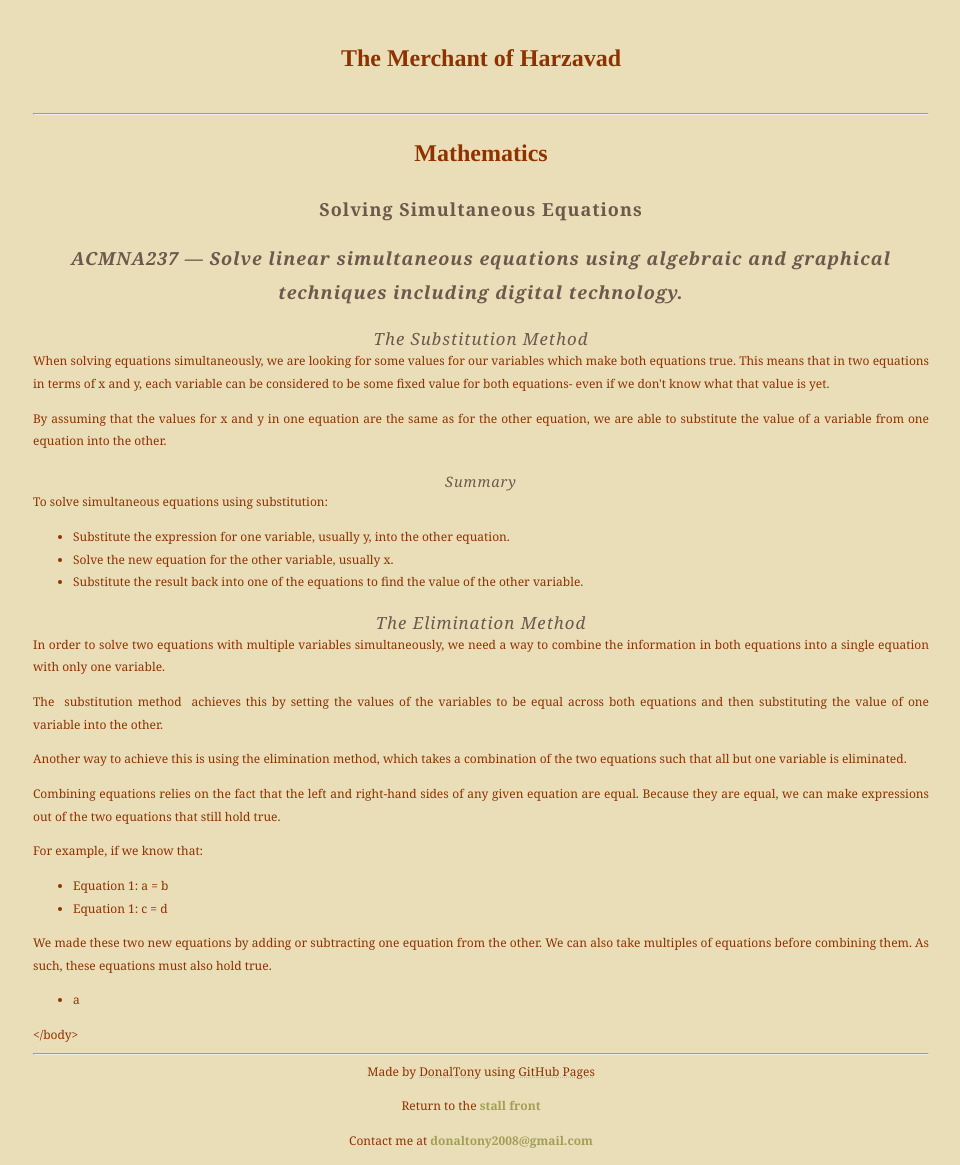
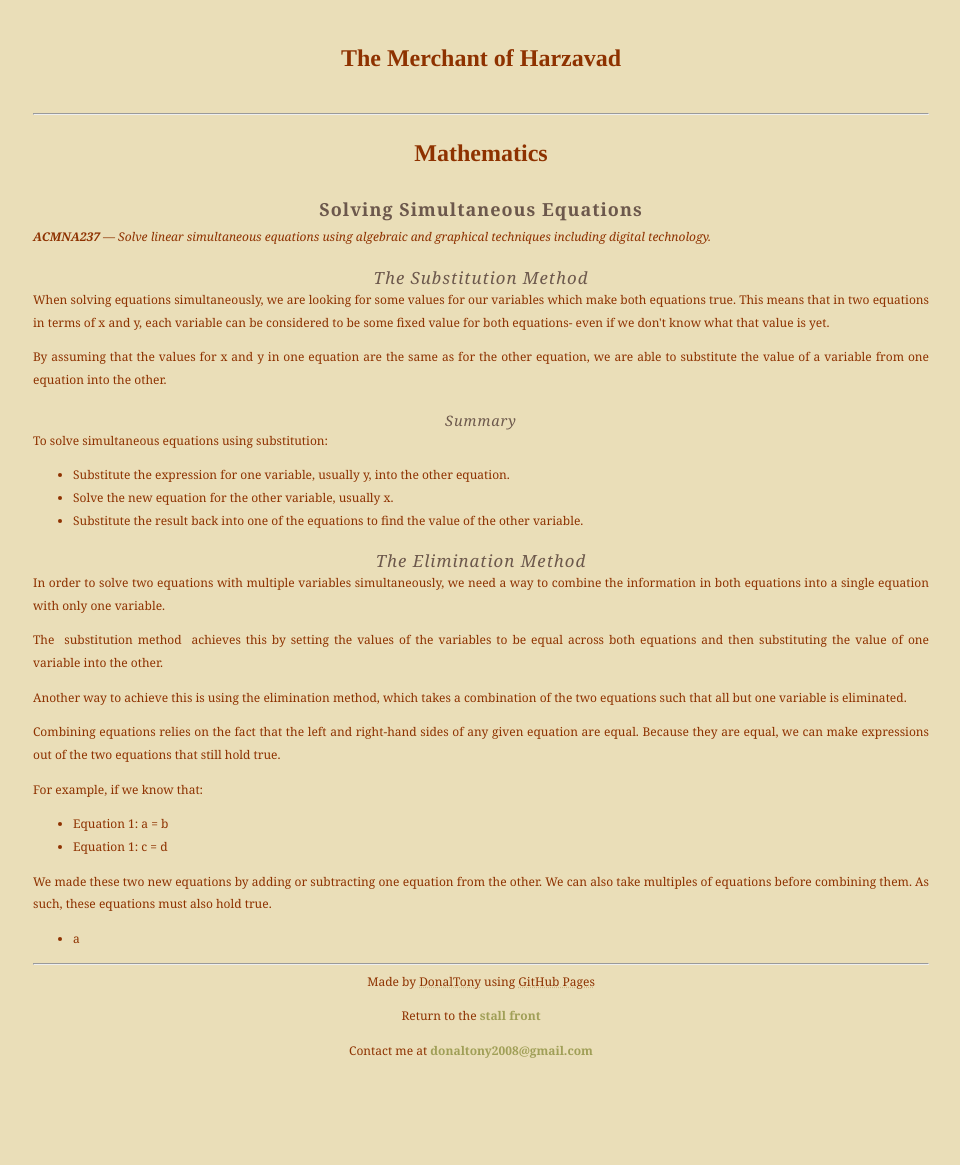
Before and after one commit to dvaraka/the-merchant, a Jekyll site: the page built from notes/year-9/maths/simultaneous-equations.md, in a window 1280 px wide. Shown: the whole page, without its empty margins (159-1119 px from the left). Built offline with Jekyll 4.4.1, drawn with Linux system fonts in a browser that asks for light colours; our own code applies the rules of GitHub Pages for plain Markdown files; after the commit the page ends 1075 px from its top, so only the background shows below that.

```diff
--- a/notes/year-9/maths/simultaneous-equations.md
+++ b/notes/year-9/maths/simultaneous-equations.md
@@ -3,7 +3,7 @@
 </head>
 <body>
     <h1 class="title">Mathematics</h1>
-    <h2>Solving Simultaneous Equations<h2>
+    <h2>Solving Simultaneous Equations</h2>
     <p><i><b>ACMNA237</b> — Solve linear simultaneous equations using algebraic and graphical techniques including digital technology.</i></p>
     <h3>The Substitution Method</h3>
     <p>When solving equations simultaneously, we are looking for some values for our variables which make both equations true. This means that in two equations in terms of <span class="math_equation">x</span> and <span class="math_equation">y</span>, each variable can be considered to be some fixed value for both equations- even if we don't know what that value is yet.</p>
```
